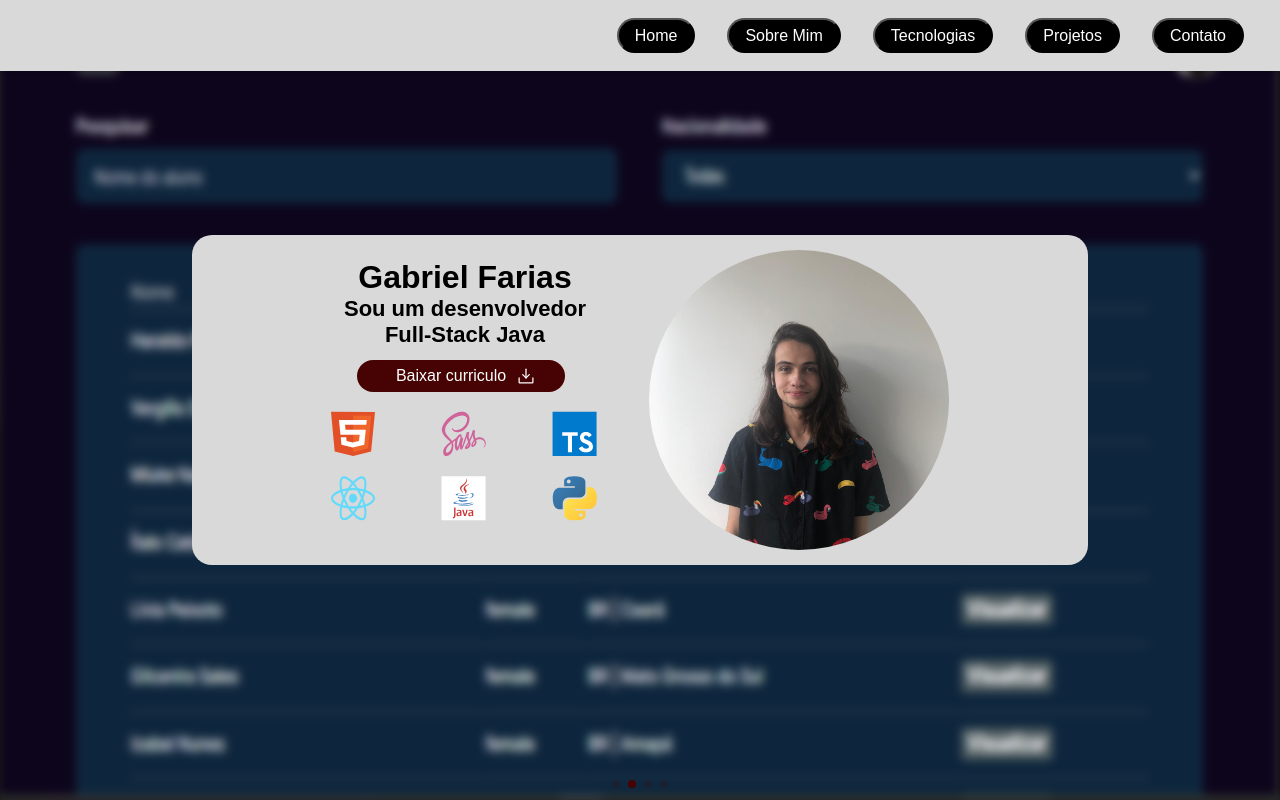
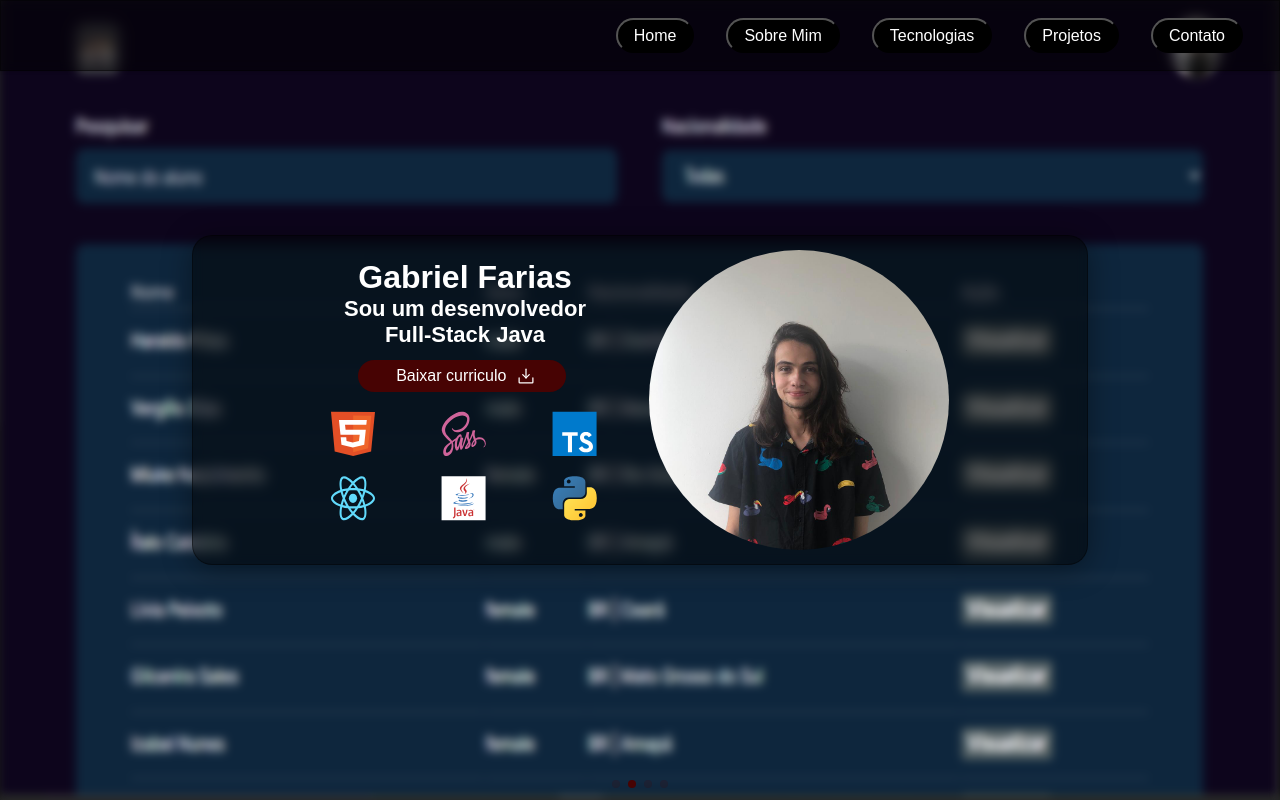
Before and after one commit to Gafariias/portfolio, a React (Vite) app: page / in a window 1280 px wide. Shown: the top 800 px of the page. Built offline with nearby package versions, Linux system fonts and the light colour scheme.

Commit message:
Glass effect

```diff
--- a/src/components/Header/styles.ts
+++ b/src/components/Header/styles.ts
@@ -1,10 +1,14 @@
 import styled from "styled-components";
 
 export const Container = styled.div`
+    background-color: rgb(0, 0, 0, 0.5);
+    box-shadow: 0 4px 30px rgba(0, 0, 0, 0.4);
+    backdrop-filter: blur(5.5px);
+    -webkit-backdrop-filter: blur(5.5px);
+    border: 1px solid rgb(0, 0, 0, 0.4);
     position:fixed;
     width: 100vw;
     height: 4.45rem;
-    background-color: var(--content-background);
     padding: 20px;
     box-shadow: -2px -2px 4px black;
     z-index: 3;
--- a/src/components/HomeContent/styles.ts
+++ b/src/components/HomeContent/styles.ts
@@ -1,15 +1,21 @@
 import styled from "styled-components";
 
 export const Container = styled.div`
+    //Efeito de vidro
+    background-color: rgb(0, 0, 0, 0.5);
+    box-shadow: 0 4px 30px rgba(0, 0, 0, 0.4);
+    backdrop-filter: blur(5.5px);
+    -webkit-backdrop-filter: blur(5.5px);
+    border: 1px solid rgb(0, 0, 0, 0.4);
     width: 56rem;
     height: 20.62rem;
-    background-color: var(--content-background);
     border-radius: 20px;
-    box-shadow: 2px -2px 4px rgba(0 0 0 0.35);
+    box-shadow: 2px -2px 4px rgba(0 0 0 0.3);
     position: absolute;
     top: 25%;
     bottom: 25%;
     margin: auto;
+    color: white;
     z-index: 2;
 
     display: flex;
@@ -32,11 +38,7 @@ export const Container = styled.div`
         padding-bottom: 2rem;
         color: white;
 
-        //Efeito de vidro
-        background-color: rgba(0, 0, 0, 0.2);
-        box-shadow: 0 4px 30px rgba(0, 0, 0, 0.1);
-        backdrop-filter: blur(5px);
-        border: 1px solid rgb(71, 3, 3, 0.3);
+
     }
 `;
 
--- a/src/components/SobreMimContent/styles.ts
+++ b/src/components/SobreMimContent/styles.ts
@@ -2,7 +2,7 @@ import styled from "styled-components"
 
 export const Container = styled.div`
     background-color: var(--content-background);
-    padding: 5.8rem 3.7rem 20px 3.7rem;
+    padding: 4rem 3.7rem 20px 3.7rem;
     width: 56rem;
     margin: auto;
     height: 100vh;
--- a/src/styles/global.ts
+++ b/src/styles/global.ts
@@ -85,7 +85,11 @@ export const GlobalStyle = createGlobalStyle`
     }
 
     .react-modal-content {
-        background-color: var(--background);
+        background-color: rgb(0, 0, 0, 0.5);
+        box-shadow: 0 4px 30px rgba(0, 0, 0, 0.4);
+        backdrop-filter: blur(5.5px);
+        -webkit-backdrop-filter: blur(5.5px);
+        border: 1px solid rgb(0, 0, 0, 0.4);
         color: white;
         width: 25rem;
         max-width: 27rem;
```
